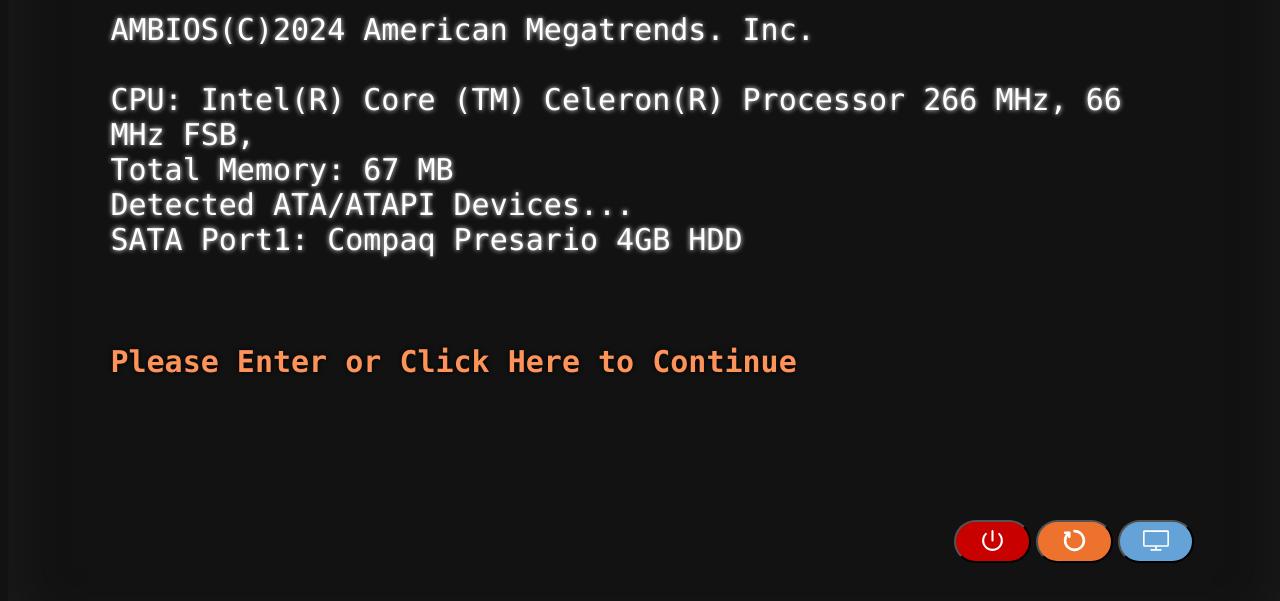
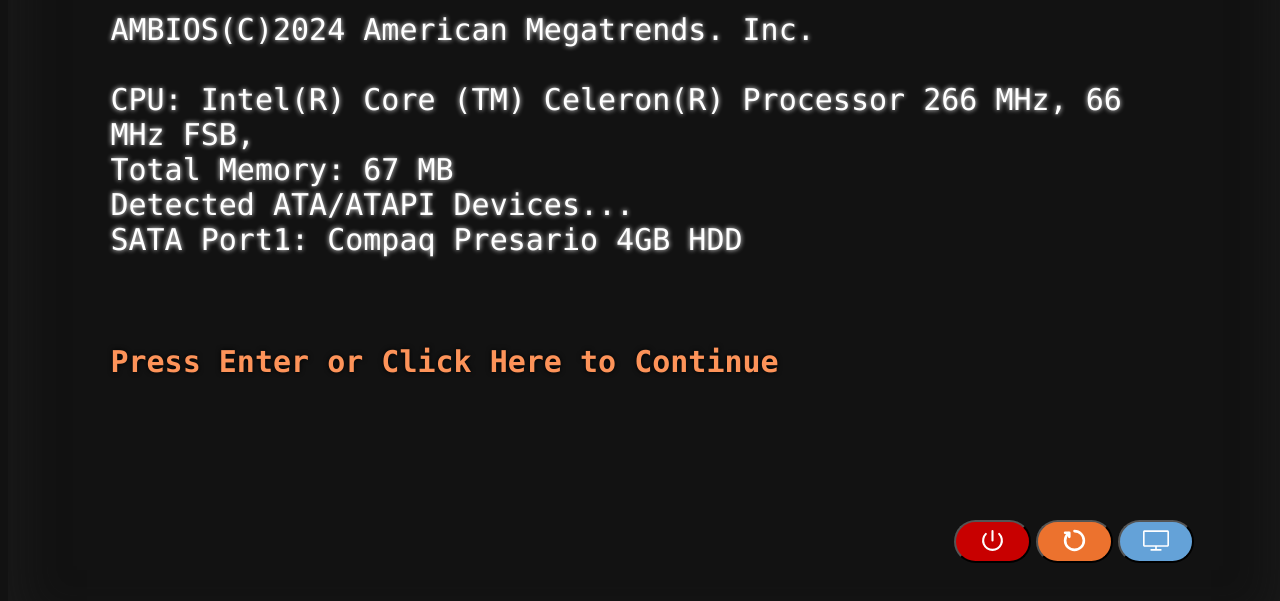
Before and after one commit to asbedb/windowsxphtml, a plain HTML site: page index.html in a window 1280 px wide. Both pictures are taken after a click on the button 992 px from the left and 714 px from the top of the page. Shown: the part 173-774 px from the top of the page. Drawn offline with Linux system fonts and the light colour scheme.

Commit message:
updated bios splash prompt

```diff
--- a/index.html
+++ b/index.html
@@ -48,7 +48,7 @@
                             SATA Port1: Compaq Presario 4GB HDD <br><br>
                         </p>
                         <a href="#" class="bios-text text-medium orange boot-button black-glow bold" id="bios-splash-text">
-                            Please Enter or Click Here to Continue
+                            Press Enter or Click Here to Continue
                         </a>
                     </div>
                 </container>
```
